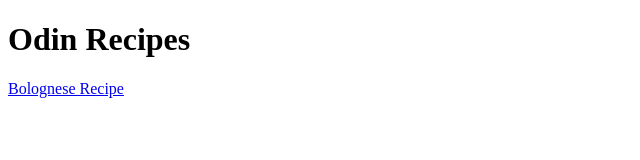
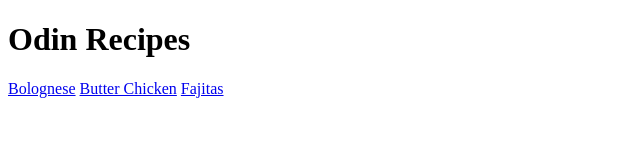
Before and after one commit to ShaeTay97/odin-recipes, a plain HTML site: page index.html in a window 1280 px wide. Shown: the whole page, without its empty margins (0-640 px from the left). Drawn offline with Linux system fonts and the light colour scheme.

Commit message:
other recipes added to index

```diff
--- a/index.html
+++ b/index.html
@@ -6,5 +6,7 @@
 
     <body>
         <h1>Odin Recipes</h1>
-        <a href="recipes/bolognese.html">Bolognese Recipe</a>
+        <a href="recipes/bolognese.html">Bolognese</a>
+        <a href="recipes/butterchicken.html">Butter Chicken</a>
+        <a href="recipes/fajita.html">Fajitas</a>
     </body>
```
